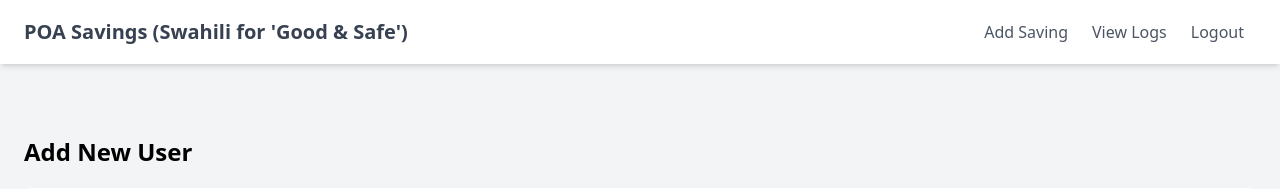
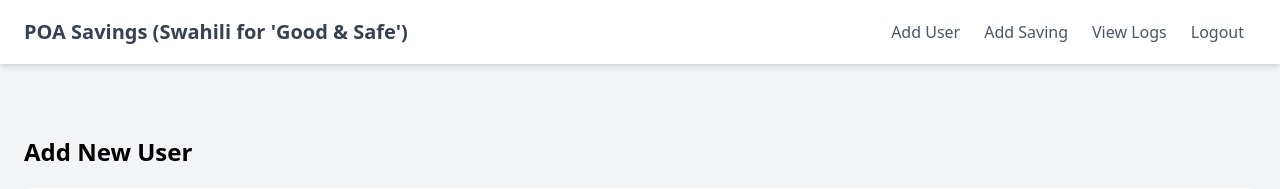
Before and after one commit to Nuwa-Peter/poa-savings-system, a PHP site: page /add_user.php in a window 1280 px wide. Shown: the top 189 px of the page. Run offline with PHP 8.4, Linux system fonts and the light colour scheme; the visitor is signed in with stand-in values (Sample User, id 1); some libraries are stand-ins or nearby versions.

Commit message:
feat: Implement hidden root user and finalize setup
This commit introduces the concept of a hidden 'root' superuser as a system fail-safe, identifiable by the fixed account number 'POA00000'.

Key changes include:
- Modifying the 'Add Saving' page to exclude the root user from the member selection dropdown, ensuring it remains a hidden entity.
- Updating the main navigation to include a link to the 'Add User' page, visible only to authorized roles.
- The DDEV setup instructions have been updated to include the creation of this root user alongside a default chairman.

```diff
--- a/add_saving.php
+++ b/add_saving.php
@@ -6,9 +6,9 @@ check_permissions([1, 2, 3]);
 require_once 'config/db_connect.php'; // Include db connection
 require_once 'templates/header.php';
 
-// Fetch all users to populate the dropdown
+// Fetch all users to populate the dropdown, excluding the root user
 try {
-    $stmt = $pdo->query("SELECT id, username, account_no FROM users ORDER BY username ASC");
+    $stmt = $pdo->query("SELECT id, username, account_no FROM users WHERE account_no != 'POA00000' ORDER BY username ASC");
     $users = $stmt->fetchAll();
 } catch (PDOException $e) {
     $users = [];
--- a/templates/header.php
+++ b/templates/header.php
@@ -20,6 +20,11 @@
                         $role_id = $_SESSION['role_id'];
                         // Roles: 1:Root, 2:Chairman, 3:Secretary, 4:Treasurer, 5:Member
 
+                        // Add User link (for Root, Chairman, Secretary)
+                        if (in_array($role_id, [1, 2, 3])) {
+                            echo '<a href="add_user.php" class="text-gray-600 hover:text-gray-800 px-3 py-2">Add User</a>';
+                        }
+
                         // Add Saving link (for Root, Chairman, Secretary)
                         if (in_array($role_id, [1, 2, 3])) {
                             echo '<a href="add_saving.php" class="text-gray-600 hover:text-gray-800 px-3 py-2">Add Saving</a>';
```
